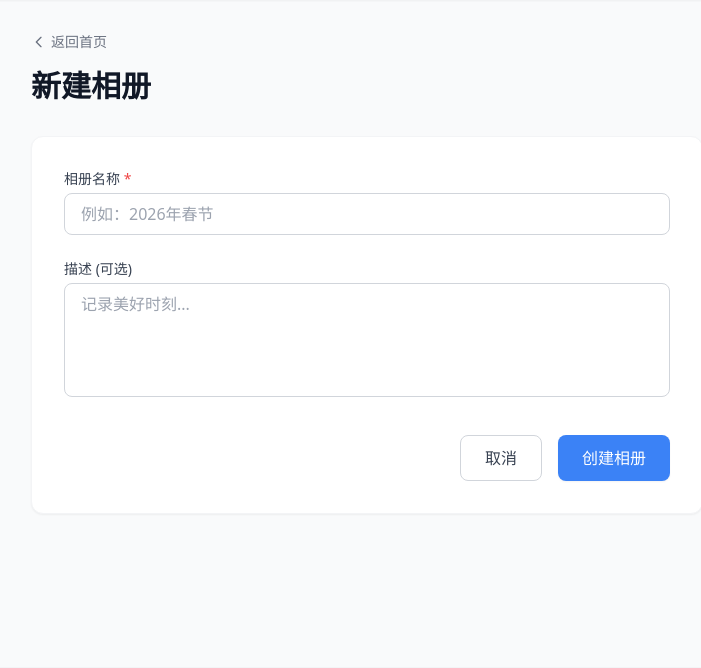
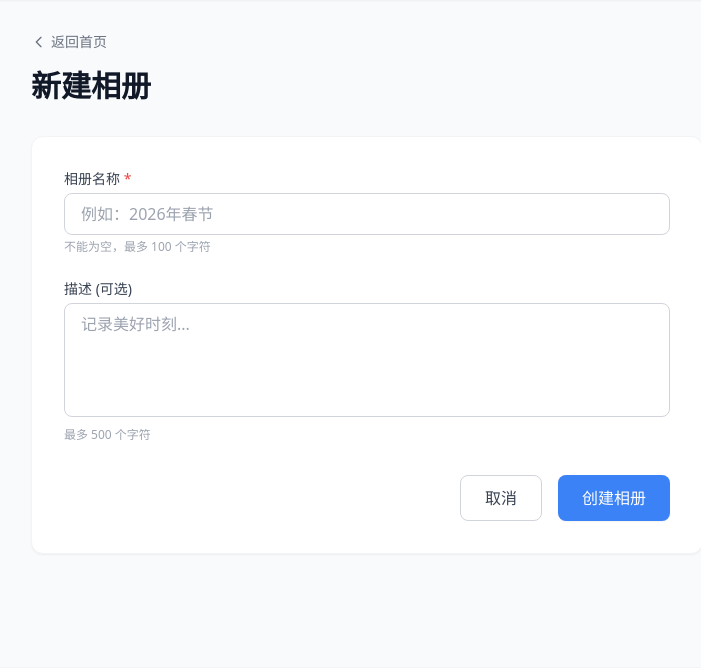
Before and after one commit to lacsar712/GSB1005, a Flask app: page /album/create in a window 1280 px wide. Shown: the part 64-732 px from the top of the page, without its empty margins (273-974 px from the left). Run offline with Flask 3, Linux system fonts and the light colour scheme; a user stored in the database is signed in; some libraries are stand-ins or nearby versions.

Commit message:
summer模型提交

```diff
--- a/backend/app/app.py
+++ b/backend/app/app.py
@@ -106,6 +106,29 @@ def create_app():
                 return redirect(url_for('index'))
         return render_template('create_album.html')
 
+    @app.route('/album/edit/<int:album_id>', methods=['GET', 'POST'])
+    @login_required
+    def edit_album(album_id):
+        """编辑相册（仅修改标题与描述）"""
+        album = Album.query.get_or_404(album_id)
+        if request.method == 'POST':
+            title = (request.form.get('title') or '').strip()
+            description = (request.form.get('description') or '').strip()
+            # 校验：标题非空且不超过 100 字符；描述可选且不超过 500 字符
+            if not title:
+                flash('相册名称不能为空', 'error')
+            elif len(title) > 100:
+                flash('相册名称不能超过 100 个字符', 'error')
+            elif len(description) > 500:
+                flash('相册描述不能超过 500 个字符', 'error')
+            else:
+                album.title = title
+                album.description = description
+                db.session.commit()
+                flash('相册已更新', 'success')
+                return redirect(url_for('album_detail', album_id=album.id))
+        return render_template('create_album.html', album=album, edit_mode=True)
+
     @app.route('/album/delete/<int:album_id>')
     @login_required
     def delete_album(album_id):
--- a/backend/app/templates/album.html
+++ b/backend/app/templates/album.html
@@ -20,7 +20,11 @@
             <p class="text-gray-600">{{ album.description or '暂无描述' }}</p>
         </div>
         {% if current_user.is_authenticated %}
-        <div class="flex-shrink-0">
+        <div class="flex-shrink-0 flex flex-wrap gap-3">
+            <a href="{{ url_for('edit_album', album_id=album.id) }}" class="bg-white hover:bg-gray-50 text-gray-700 border border-gray-300 px-5 py-2.5 rounded-lg shadow-sm transition flex items-center justify-center">
+                <svg class="w-5 h-5 mr-2" fill="none" stroke="currentColor" viewBox="0 0 24 24"><path stroke-linecap="round" stroke-linejoin="round" stroke-width="2" d="M11 5H6a2 2 0 00-2 2v11a2 2 0 002 2h11a2 2 0 002-2v-5m-1.414-9.414a2 2 0 112.828 2.828L11.828 15H9v-2.828l8.586-8.586z"></path></svg>
+                编辑
+            </a>
             <a href="{{ url_for('upload_photo', album_id=album.id) }}" class="bg-primary hover:bg-blue-600 text-white px-5 py-2.5 rounded-lg shadow transition flex items-center justify-center">
                 <svg class="w-5 h-5 mr-2" fill="none" stroke="currentColor" viewBox="0 0 24 24"><path stroke-linecap="round" stroke-linejoin="round" stroke-width="2" d="M4 16v1a3 3 0 003 3h10a3 3 0 003-3v-1m-4-8l-4-4m0 0L8 8m4-4v12"></path></svg>
                 上传照片
--- a/backend/app/templates/create_album.html
+++ b/backend/app/templates/create_album.html
@@ -3,32 +3,50 @@
 {% block content %}
 <div class="max-w-2xl mx-auto">
     <div class="mb-8">
+        {% if edit_mode %}
+        <a href="{{ url_for('album_detail', album_id=album.id) }}" class="text-gray-500 hover:text-gray-700 text-sm flex items-center mb-4">
+            <svg class="w-4 h-4 mr-1" fill="none" stroke="currentColor" viewBox="0 0 24 24"><path stroke-linecap="round" stroke-linejoin="round" stroke-width="2" d="M15 19l-7-7 7-7"></path></svg>
+            返回相册
+        </a>
+        <h1 class="text-3xl font-bold text-gray-900">编辑相册</h1>
+        {% else %}
         <a href="{{ url_for('index') }}" class="text-gray-500 hover:text-gray-700 text-sm flex items-center mb-4">
             <svg class="w-4 h-4 mr-1" fill="none" stroke="currentColor" viewBox="0 0 24 24"><path stroke-linecap="round" stroke-linejoin="round" stroke-width="2" d="M15 19l-7-7 7-7"></path></svg>
             返回首页
         </a>
         <h1 class="text-3xl font-bold text-gray-900">新建相册</h1>
+        {% endif %}
     </div>
 
     <div class="bg-white rounded-xl shadow-sm p-8 border border-gray-100">
         <form method="POST" onsubmit="return handleFormSubmit(this)">
             <div class="mb-6">
                 <label for="title" class="block text-sm font-medium text-gray-700 mb-1">相册名称 <span class="text-red-500">*</span></label>
-                <input type="text" name="title" id="title" required placeholder="例如：2026年春节"
+                <input type="text" name="title" id="title" required maxlength="100" placeholder="例如：2026年春节"
+                    value="{{ album.title if edit_mode else '' }}"
                     class="w-full px-4 py-2 border border-gray-300 rounded-lg focus:ring-2 focus:ring-primary focus:border-primary outline-none transition">
+                <p class="text-xs text-gray-400 mt-1">不能为空，最多 100 个字符</p>
             </div>
 
             <div class="mb-8">
                 <label for="description" class="block text-sm font-medium text-gray-700 mb-1">描述 (可选)</label>
-                <textarea name="description" id="description" rows="4" placeholder="记录美好时刻..."
-                    class="w-full px-4 py-2 border border-gray-300 rounded-lg focus:ring-2 focus:ring-primary focus:border-primary outline-none transition resize-none"></textarea>
+                <textarea name="description" id="description" rows="4" maxlength="500" placeholder="记录美好时刻..."
+                    class="w-full px-4 py-2 border border-gray-300 rounded-lg focus:ring-2 focus:ring-primary focus:border-primary outline-none transition resize-none">{{ album.description if edit_mode else '' }}</textarea>
+                <p class="text-xs text-gray-400 mt-1">最多 500 个字符</p>
             </div>
 
             <div class="flex justify-end space-x-4">
+                {% if edit_mode %}
+                <a href="{{ url_for('album_detail', album_id=album.id) }}" class="px-6 py-2.5 border border-gray-300 rounded-lg text-gray-700 hover:bg-gray-50 transition">取消</a>
+                <button type="submit" class="px-6 py-2.5 bg-primary hover:bg-blue-600 text-white rounded-lg shadow-sm transition">
+                    保存修改
+                </button>
+                {% else %}
                 <a href="{{ url_for('index') }}" class="px-6 py-2.5 border border-gray-300 rounded-lg text-gray-700 hover:bg-gray-50 transition">取消</a>
                 <button type="submit" class="px-6 py-2.5 bg-primary hover:bg-blue-600 text-white rounded-lg shadow-sm transition">
                     创建相册
                 </button>
+                {% endif %}
             </div>
         </form>
     </div>
```
